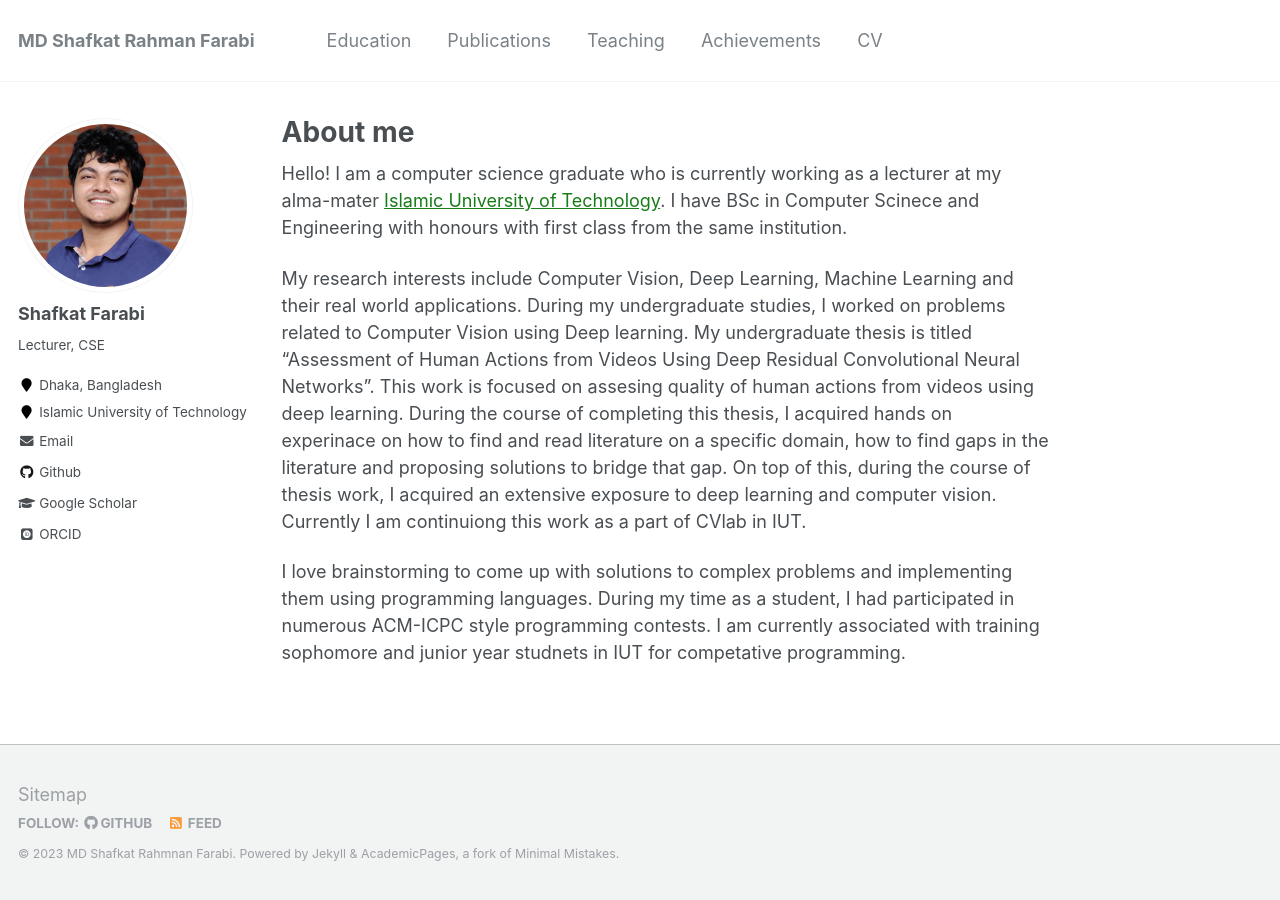
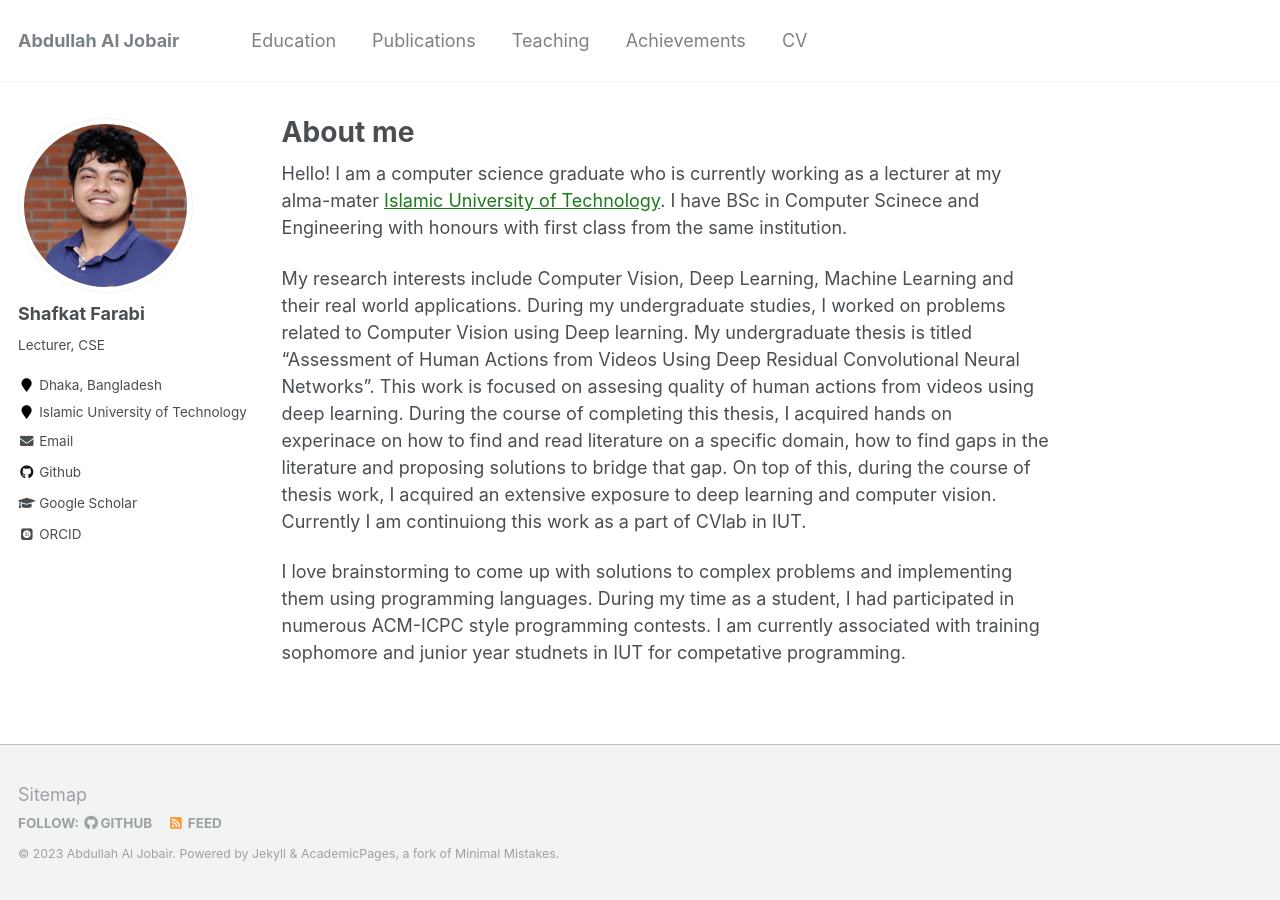
Before and after one commit to Abdullah-Al-Jubair/abdullah-al-jubair.github.io, a Jekyll site: the page built from _pages/about.md, in a window 1280 px wide. Built offline with Jekyll 4.4.1, drawn with Linux system fonts in a browser that asks for light colours; some web fonts are replaced.

Commit message:
Title Edited

```diff
--- a/_config.yml
+++ b/_config.yml
@@ -7,12 +7,12 @@
 
 # Site Settings
 locale                   : "en-US"
-title                    : "MD Shafkat Rahman Farabi"
-name                     : &name "MD Shafkat Rahmnan Farabi"
+title                    : "Abdullah Al Jobair"
+name                     : &name "Abdullah Al Jobair"
 description              : &description "personal description"
-url                      : https://farabi-shafkat.github.io/ # the base hostname & protocol for your site e.g. "https://mmistakes.github.io"
+url                      : https://abdullah-al-jubair.github.io/ # the base hostname & protocol for your site e.g. "https://mmistakes.github.io"
 baseurl                  : "" # the subpath of your site, e.g. "/blog"
-repository               : "Farabi-shafkat/Farabi-shafkat.github.io"
+repository               : "Abdullah-Al-Jubair/abdullah-al-jubair.github.io"
 teaser                   :  # filename of teaser fallback teaser image placed in /images/, .e.g. "500x300.png"
 breadcrumbs              : false # true, false (default)
 words_per_minute         : 160
```
